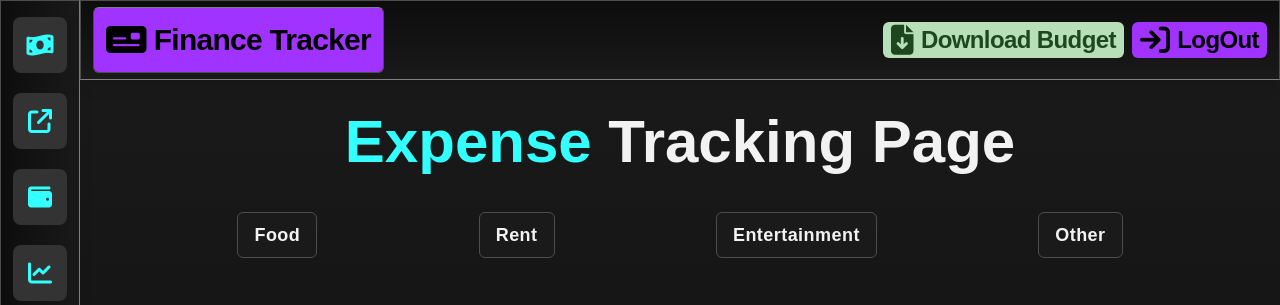
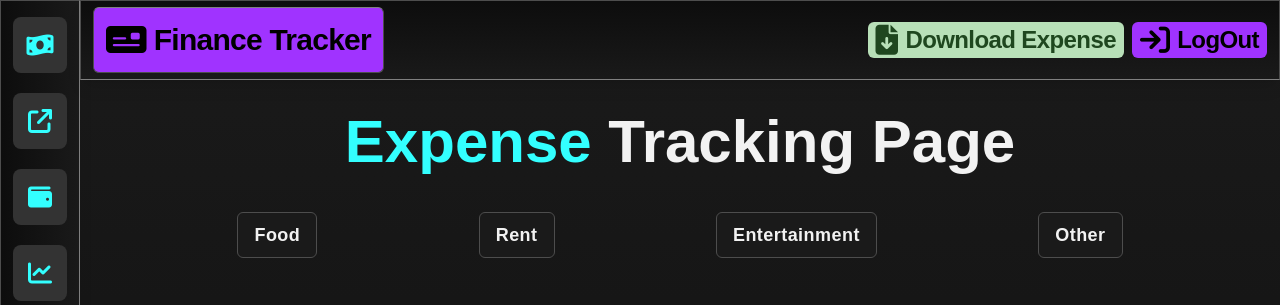
Before and after one commit to AdityaSalian011/finance-tracker-v0, a Django app: page /expense/ in a window 1280 px wide. Shown: the top 305 px of the page. Run offline with Django 5.2, Linux system fonts and the light colour scheme; the visitor is signed in with stand-in values (Sample User, id 1); data that the repository does not hold is empty; some libraries are stand-ins or nearby versions.

Commit message:
Update addExpense.html

```diff
--- a/app/templates/app/addExpense.html
+++ b/app/templates/app/addExpense.html
@@ -48,9 +48,9 @@
                 Finance Tracker
             </div>
             <div class="w-full sm:w-auto flex items-center justify-between whitespace-nowrap sm:justify-none space-x-2">
-                <a href="{% url 'download_budget' %}" class="w-full text-lg sm:text-xl md:text-2xl font-bold tracking-tight text-[hsl(120,40%,20%)] bg-[hsl(120,40%,80%)] sm:rounded-md hover:bg-[hsl(120,40%,70%)] flex items-center px-2 cursor-pointer transition">
+                <a href="{% url 'download_expense' %}" class="w-full text-lg sm:text-xl md:text-2xl font-bold tracking-tight text-[hsl(120,40%,20%)] bg-[hsl(120,40%,80%)] sm:rounded-md hover:bg-[hsl(120,40%,70%)] flex items-center px-2 cursor-pointer transition">
                     <i class="fa-solid fa-file-arrow-down text-xl sm:text-2xl md:text-3xl mr-2"></i>
-                    Download Budget
+                    Download Expense
                 </a>
                 <a href="{% url 'logout' %}" class="w-full text-lg sm:text-xl md:text-2xl font-bold tracking-tight bg-[hsl(272,100%,60%)] sm:rounded-md hover:bg-[hsl(272,50%,60%)] flex items-center whitespace-nowrap px-2 cursor-pointer transition">
                     <i class="fa-solid fa-arrow-right-to-bracket text-xl sm:text-2xl md:text-3xl mr-2"></i>
```
